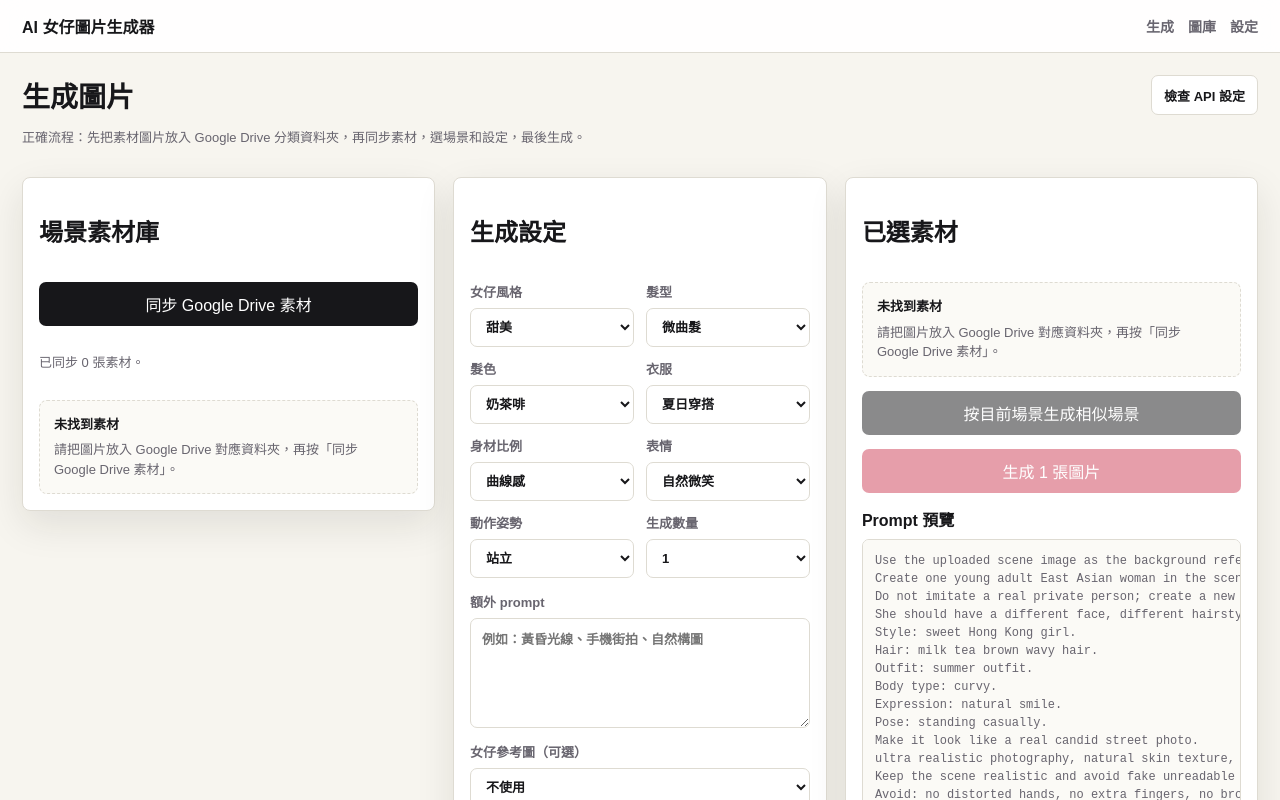
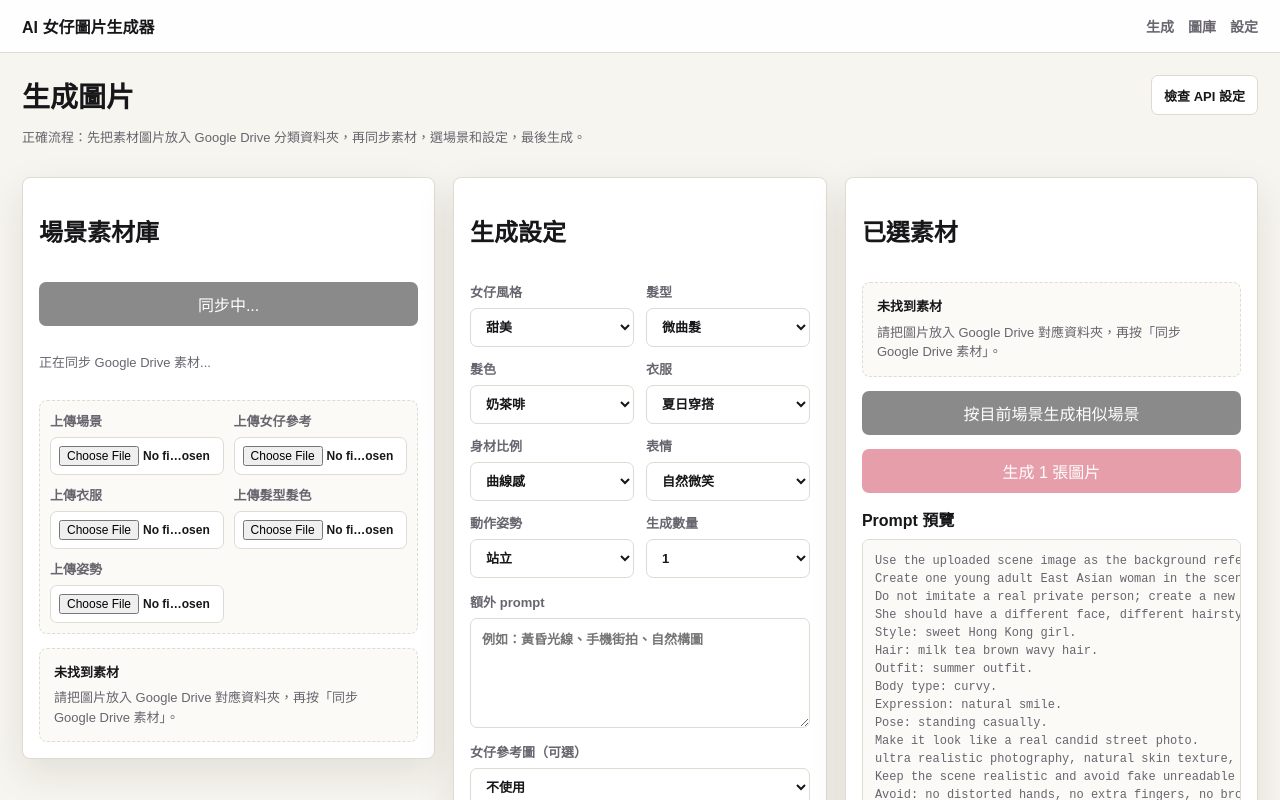
Before and after one commit to PANDORASPA/hkkeke, a Next.js app: page /generate in a window 1280 px wide. Shown: the top 800 px of the page. Built offline with nearby package versions, Linux system fonts and the light colour scheme.

Commit message:
Add reusable local asset library

```diff
--- a/app/api/generate-image/route.ts
+++ b/app/api/generate-image/route.ts
@@ -37,10 +37,10 @@ export async function POST(request: NextRequest) {
 
     const optionalAssets = (
       await Promise.all([
-        payload.girlReferenceAssetId ? resolveAsset(supabase, payload.girlReferenceAssetId, "girl") : null,
-        payload.outfitAssetId ? resolveAsset(supabase, payload.outfitAssetId, "outfit") : null,
-        payload.hairAssetId ? resolveAsset(supabase, payload.hairAssetId, "hair") : null,
-        payload.poseAssetId ? resolveAsset(supabase, payload.poseAssetId, "pose") : null
+        resolveOptionalAsset(supabase, payload.girlReferenceAssetId, "girl", payload.girlReferenceDataUrl, payload.girlReferenceFileName),
+        resolveOptionalAsset(supabase, payload.outfitAssetId, "outfit", payload.outfitDataUrl, payload.outfitFileName),
+        resolveOptionalAsset(supabase, payload.hairAssetId, "hair", payload.hairDataUrl, payload.hairFileName),
+        resolveOptionalAsset(supabase, payload.poseAssetId, "pose", payload.poseDataUrl, payload.poseFileName)
       ])
     ).filter(Boolean) as DriveAsset[];
 
@@ -165,6 +165,32 @@ async function resolveAsset(supabase: SupabaseAdmin, assetId: string, category:
   } satisfies DriveAsset;
 }
 
+async function resolveOptionalAsset(
+  supabase: SupabaseAdmin,
+  assetId: string | undefined,
+  category: DriveAsset["category"],
+  dataUrl?: string,
+  fileName?: string | null
+) {
+  if (!assetId && !dataUrl) return null;
+  if (dataUrl) {
+    return {
+      id: assetId || `local-${category}-${Date.now()}`,
+      google_drive_file_id: "",
+      google_drive_url: null,
+      thumbnail_url: dataUrl,
+      data_url: dataUrl,
+      file_name: fileName || `${category}-reference.png`,
+      mime_type: "image/png",
+      category,
+      sub_category: "本地素材",
+      tags: [String(category), "local"],
+      source: "local"
+    } satisfies DriveAsset;
+  }
+  return assetId ? resolveAsset(supabase, assetId, category) : null;
+}
+
 function validatePayload(payload: GeneratePayload) {
   if (!payload.sceneAssetId) throw new Error("請先選擇一張場景圖。");
   if (![1, 2, 4].includes(payload.count)) throw new Error("生成數量只支援 1、2 或 4。");
@@ -190,11 +216,12 @@ async function generateImageWithOpenAI(prompt: string, references: DriveAsset[],
   }
 
   for (const asset of (payload.sceneDataUrl ? references.slice(1, 5) : references.slice(0, 5))) {
-    const buffer = await downloadDriveFile(asset.google_drive_file_id);
+    const localImage = asset.data_url ? imageDataUrlToBuffer(asset.data_url) : null;
+    const buffer = localImage?.buffer || await downloadDriveFile(asset.google_drive_file_id);
     if (buffer.length > MAX_REFERENCE_BYTES) {
       throw new Error(`參考圖 ${asset.file_name || asset.google_drive_file_id} 超過 50MB，請先壓縮後再用。`);
     }
-    const blob = new Blob([buffer], { type: asset.mime_type || "image/png" });
+    const blob = new Blob([buffer], { type: localImage?.mimeType || asset.mime_type || "image/png" });
     formData.append("image[]", blob, asset.file_name || `${asset.google_drive_file_id}.png`);
   }
 
--- a/app/generate/page.tsx
+++ b/app/generate/page.tsx
@@ -12,7 +12,15 @@ import {
   POSES
 } from "@/lib/options";
 import { buildPrompt } from "@/lib/prompt";
-import { buildLocalManifest, downloadJson, saveGeneratedBatch, updateLocalImageStatus } from "@/lib/local-history";
+import {
+  buildLocalManifest,
+  deleteLocalAsset,
+  downloadJson,
+  loadLocalAssets,
+  saveGeneratedBatch,
+  saveLocalAsset,
+  updateLocalImageStatus
+} from "@/lib/local-history";
 import { DriveAsset, GeneratedImage, GeneratePayload } from "@/lib/types";
 
 type AssetsByCategory = {
@@ -80,14 +88,11 @@ export default function GeneratePage() {
     setLoadingAssets(true);
     setStatus("正在同步 Google Drive 素材...");
     try {
+      const localAssets = await loadLocalAssets();
       const response = await fetch("/api/drive/assets");
       const json = await response.json();
       if (!response.ok) throw new Error(json.error || "讀取素材失敗。");
-      const grouped = { scene: [], girl: [], outfit: [], hair: [], pose: [] } as AssetsByCategory;
-      for (const asset of json.assets as DriveAsset[]) {
-        const category = asset.category as keyof AssetsByCategory;
-        if (grouped[category]) grouped[category].push(asset);
-      }
+      const grouped = groupAssets([...(json.assets as DriveAsset[]), ...localAssets]);
       setAssets(grouped);
       setSelectedScene(grouped.scene[0]?.id || "");
       setSelectedGirl(grouped.girl[0]?.id || "");
@@ -95,9 +100,17 @@ export default function GeneratePage() {
       setSelectedHairAsset(grouped.hair[0]?.id || "");
       setSelectedPoseAsset(grouped.pose[0]?.id || "");
       const syncMessage = json.sync?.ok === false ? `（Supabase 同步提示：${json.sync.message}）` : "";
-      setStatus(`已同步 ${json.assets.length} 張素材。${syncMessage}`);
+      setStatus(`已同步 ${json.assets.length} 張 Drive 素材，載入 ${localAssets.length} 張本地素材。${syncMessage}`);
     } catch (error) {
+      try {
+        const localAssets = await loadLocalAssets();
+        const grouped = groupAssets(localAssets);
+        setAssets(grouped);
+        setSelectedScene(grouped.scene[0]?.id || "");
+        setStatus(`${error instanceof Error ? error.message : "讀取 Drive 素材失敗。"} 已載入 ${localAssets.length} 張本地素材。`);
+      } catch {
         setStatus(error instanceof Error ? error.message : "讀取素材失敗。");
+      }
     } finally {
       setLoadingAssets(false);
     }
@@ -108,14 +121,28 @@ export default function GeneratePage() {
     setSceneVariation(null);
   }
 
-  const payload: GeneratePayload = useMemo(() => ({
+  const payload: GeneratePayload = useMemo(() => {
+    const scene = assets.scene.find((asset) => asset.id === selectedScene);
+    const girl = assets.girl.find((asset) => asset.id === selectedGirl);
+    const outfit = assets.outfit.find((asset) => asset.id === selectedOutfitAsset);
+    const hair = assets.hair.find((asset) => asset.id === selectedHairAsset);
+    const pose = assets.pose.find((asset) => asset.id === selectedPoseAsset);
+    return {
       sceneAssetId: selectedScene,
-    sceneDataUrl: sceneVariation?.data_url,
-    sceneFileName: sceneVariation?.file_name,
+      sceneDataUrl: sceneVariation?.data_url || scene?.data_url || undefined,
+      sceneFileName: sceneVariation?.file_name || scene?.file_name || undefined,
       girlReferenceAssetId: selectedGirl || undefined,
+      girlReferenceDataUrl: girl?.data_url || undefined,
+      girlReferenceFileName: girl?.file_name || undefined,
       outfitAssetId: selectedOutfitAsset || undefined,
+      outfitDataUrl: outfit?.data_url || undefined,
+      outfitFileName: outfit?.file_name || undefined,
       hairAssetId: selectedHairAsset || undefined,
+      hairDataUrl: hair?.data_url || undefined,
+      hairFileName: hair?.file_name || undefined,
       poseAssetId: selectedPoseAsset || undefined,
+      poseDataUrl: pose?.data_url || undefined,
+      poseFileName: pose?.file_name || undefined,
       girlStyle: form.girlStyle,
       hairStyle: form.hairStyle,
       hairColor: form.hairColor,
@@ -125,7 +152,8 @@ export default function GeneratePage() {
       pose: form.pose,
       extraPrompt: form.extraPrompt,
       count: Number(form.count) as 1 | 2 | 4
-  }), [form, sceneVariation, selectedGirl, selectedHairAsset, selectedOutfitAsset, selectedPoseAsset, selectedScene]);
+    };
+  }, [assets, form, sceneVariation, selectedGirl, selectedHairAsset, selectedOutfitAsset, selectedPoseAsset, selectedScene]);
 
   const promptPreview = useMemo(() => buildPrompt(payload), [payload]);
 
@@ -198,6 +226,37 @@ export default function GeneratePage() {
     }
   }
 
+  async function uploadLocalAsset(category: keyof AssetsByCategory, fileList: FileList | null) {
+    const file = fileList?.[0];
+    if (!file) return;
+    if (!file.type.startsWith("image/")) {
+      setStatus("請上傳圖片檔案。");
+      return;
+    }
+    const asset = await saveLocalAsset({ file, category });
+    setAssets((current) => {
+      const next = { ...current, [category]: [asset, ...current[category]] };
+      if (category === "scene" && !selectedScene) setSelectedScene(asset.id);
+      return next;
+    });
+    setStatus(`已加入本地${categoryLabels[category]}素材：${file.name}`);
+  }
+
+  async function removeLocalAsset(asset: DriveAsset) {
+    if (!asset.id || asset.source !== "local") return;
+    await deleteLocalAsset(asset.id);
+    setAssets((current) => {
+      const category = asset.category as keyof AssetsByCategory;
+      return { ...current, [category]: current[category].filter((item) => item.id !== asset.id) };
+    });
+    if (selectedScene === asset.id) setSelectedScene("");
+    if (selectedGirl === asset.id) setSelectedGirl("");
+    if (selectedOutfitAsset === asset.id) setSelectedOutfitAsset("");
+    if (selectedHairAsset === asset.id) setSelectedHairAsset("");
+    if (selectedPoseAsset === asset.id) setSelectedPoseAsset("");
+    setStatus("已刪除本地素材。");
+  }
+
   async function markResult(id: string, status: "selected" | "rejected") {
     await updateLocalImageStatus(id, status);
     setResults((current) => current.map((image) => image.id === id ? { ...image, local_status: status } : image));
@@ -225,7 +284,8 @@ export default function GeneratePage() {
             {loadingAssets ? "同步中..." : "同步 Google Drive 素材"}
           </button>
           <p className="muted">{status}</p>
-          <AssetGrid assets={assets.scene} selectedId={selectedScene} onSelect={selectScene} category="scene" />
+          <LocalAssetUploader onUpload={uploadLocalAsset} />
+          <AssetGrid assets={assets.scene} selectedId={selectedScene} onSelect={selectScene} category="scene" onDelete={removeLocalAsset} />
         </section>
 
         <section className="panel">
@@ -252,7 +312,7 @@ export default function GeneratePage() {
 
         <section className="panel">
           <h2>已選素材</h2>
-          <AssetGrid assets={selectedAssets} selectedId="" onSelect={() => undefined} />
+          <AssetGrid assets={selectedAssets} selectedId="" onSelect={() => undefined} onDelete={removeLocalAsset} />
           <div className="scene-variation">
             <button onClick={generateSimilarScene} disabled={generatingScene || !selectedScene}>
               {generatingScene ? "生成相似場景中..." : "按目前場景生成相似場景"}
@@ -350,7 +410,35 @@ function assetName(asset: DriveAsset) {
   return asset.sub_category ? `${asset.sub_category} / ${asset.file_name}` : asset.file_name || asset.google_drive_file_id;
 }
 
-function AssetGrid(props: { assets: DriveAsset[]; selectedId: string; onSelect: (id: string) => void; category?: keyof AssetsByCategory }) {
+function groupAssets(assetList: DriveAsset[]) {
+  const grouped = { scene: [], girl: [], outfit: [], hair: [], pose: [] } as AssetsByCategory;
+  for (const asset of assetList) {
+    const category = asset.category as keyof AssetsByCategory;
+    if (grouped[category]) grouped[category].push(asset);
+  }
+  return grouped;
+}
+
+function LocalAssetUploader(props: { onUpload: (category: keyof AssetsByCategory, files: FileList | null) => void }) {
+  return (
+    <div className="local-uploader">
+      {(Object.keys(categoryLabels) as Array<keyof AssetsByCategory>).map((category) => (
+        <label key={category}>
+          上傳{categoryLabels[category]}
+          <input type="file" accept="image/*" onChange={(event) => props.onUpload(category, event.target.files)} />
+        </label>
+      ))}
+    </div>
+  );
+}
+
+function AssetGrid(props: {
+  assets: DriveAsset[];
+  selectedId: string;
+  onSelect: (id: string) => void;
+  category?: keyof AssetsByCategory;
+  onDelete?: (asset: DriveAsset) => void;
+}) {
   if (!props.assets.length) {
     return (
       <div className="empty-state">
@@ -371,7 +459,12 @@ function AssetGrid(props: { assets: DriveAsset[]; selectedId: string; onSelect:
           {asset.thumbnail_url ? <img src={asset.thumbnail_url} alt={asset.file_name || "Drive 素材"} /> : <div className="image-placeholder">無預覽</div>}
           <div>
             <strong>{assetName(asset)}</strong>
-            <span>{categoryLabels[(asset.category as keyof AssetsByCategory)] || props.category || asset.category}</span>
+            <span>{categoryLabels[(asset.category as keyof AssetsByCategory)] || props.category || asset.category} / {asset.source === "local" ? "本地" : "Drive"}</span>
+            {asset.source === "local" && props.onDelete ? (
+              <div className="card-actions">
+                <button type="button" onClick={(event) => { event.stopPropagation(); props.onDelete?.(asset); }}>刪除本地素材</button>
+              </div>
+            ) : null}
           </div>
         </article>
       ))}
--- a/app/globals.css
+++ b/app/globals.css
@@ -261,6 +261,21 @@ label {
   gap: 10px;
 }
 
+.local-uploader {
+  display: grid;
+  grid-template-columns: repeat(2, minmax(0, 1fr));
+  gap: 10px;
+  padding: 10px;
+  border: 1px dashed var(--line);
+  border-radius: 8px;
+  background: var(--panel-soft);
+}
+
+.local-uploader input {
+  padding: 8px;
+  font-size: 12px;
+}
+
 .card-actions {
   display: flex !important;
   grid-template-columns: none !important;
@@ -429,7 +444,8 @@ pre {
 
   .asset-grid,
   .result-grid,
-  .controls-grid {
+  .controls-grid,
+  .local-uploader {
     grid-template-columns: 1fr;
   }
 
--- a/lib/local-history.ts
+++ b/lib/local-history.ts
@@ -1,11 +1,12 @@
 "use client";
 
-import { DriveAsset, GeneratedImage, GeneratePayload } from "./types";
+import { AssetCategory, DriveAsset, GeneratedImage, GeneratePayload } from "./types";
 
 const DB_NAME = "ai-girl-generator";
-const DB_VERSION = 1;
+const DB_VERSION = 2;
 const IMAGE_STORE = "images";
 const BATCH_STORE = "batches";
+const ASSET_STORE = "assets";
 
 export type LocalBatch = {
   id: string;
@@ -21,6 +22,13 @@ export type LocalGeneratedImage = GeneratedImage & {
   source: "local";
 };
 
+export type LocalAsset = DriveAsset & {
+  id: string;
+  data_url: string;
+  source: "local";
+  created_at: string;
+};
+
 function openDb() {
   return new Promise<IDBDatabase>((resolve, reject) => {
     const request = indexedDB.open(DB_NAME, DB_VERSION);
@@ -34,6 +42,11 @@ function openDb() {
       }
       if (!db.objectStoreNames.contains(BATCH_STORE)) {
         db.createObjectStore(BATCH_STORE, { keyPath: "id" });
+      }
+      if (!db.objectStoreNames.contains(ASSET_STORE)) {
+        const assets = db.createObjectStore(ASSET_STORE, { keyPath: "id" });
+        assets.createIndex("category", "category");
+        assets.createIndex("created_at", "created_at");
       }
     };
     request.onsuccess = () => resolve(request.result);
@@ -128,16 +141,74 @@ export async function updateLocalImageStatus(id: string, status: LocalGeneratedI
 
 export async function buildLocalManifest() {
   const db = await openDb();
-  const tx = db.transaction([IMAGE_STORE, BATCH_STORE], "readonly");
+  const tx = db.transaction([IMAGE_STORE, BATCH_STORE, ASSET_STORE], "readonly");
   const images = await storeGetAll<LocalGeneratedImage>(tx.objectStore(IMAGE_STORE));
   const batches = await storeGetAll<LocalBatch>(tx.objectStore(BATCH_STORE));
+  const assets = await storeGetAll<LocalAsset>(tx.objectStore(ASSET_STORE));
   db.close();
   return {
     version: 1,
     exported_at: new Date().toISOString(),
     batches,
+    assets,
     images
   };
+}
+
+export async function saveLocalAsset(input: {
+  file: File;
+  category: AssetCategory;
+  subCategory?: string;
+}) {
+  const dataUrl = await fileToDataUrl(input.file);
+  const asset: LocalAsset = {
+    id: `local-asset-${input.category}-${Date.now()}-${crypto.randomUUID()}`,
+    google_drive_file_id: "",
+    google_drive_url: null,
+    thumbnail_url: dataUrl,
+    data_url: dataUrl,
+    file_name: input.file.name,
+    mime_type: input.file.type || "image/png",
+    category: input.category,
+    sub_category: input.subCategory || "本地素材",
+    tags: [input.category, "local"],
+    created_at: new Date().toISOString(),
+    source: "local"
+  };
+
+  const db = await openDb();
+  const tx = db.transaction(ASSET_STORE, "readwrite");
+  await storePut(tx.objectStore(ASSET_STORE), asset);
+  db.close();
+  return asset;
+}
+
+export async function loadLocalAssets() {
+  const db = await openDb();
+  const tx = db.transaction(ASSET_STORE, "readonly");
+  const assets = await storeGetAll<LocalAsset>(tx.objectStore(ASSET_STORE));
+  db.close();
+  return assets.sort((a, b) => new Date(b.created_at).getTime() - new Date(a.created_at).getTime());
+}
+
+export async function deleteLocalAsset(id: string) {
+  const db = await openDb();
+  await new Promise<void>((resolve, reject) => {
+    const tx = db.transaction(ASSET_STORE, "readwrite");
+    tx.objectStore(ASSET_STORE).delete(id);
+    tx.oncomplete = () => resolve();
+    tx.onerror = () => reject(tx.error || new Error("刪除本地素材失敗。"));
+  });
+  db.close();
+}
+
+function fileToDataUrl(file: File) {
+  return new Promise<string>((resolve, reject) => {
+    const reader = new FileReader();
+    reader.onload = () => resolve(String(reader.result));
+    reader.onerror = () => reject(reader.error || new Error("讀取圖片失敗。"));
+    reader.readAsDataURL(file);
+  });
 }
 
 export function downloadJson(data: unknown, fileName: string) {
```
Also changed, not shown: lib/types.ts (+10 -0 lines). Lines whose indentation alone changed are shown as unchanged.
